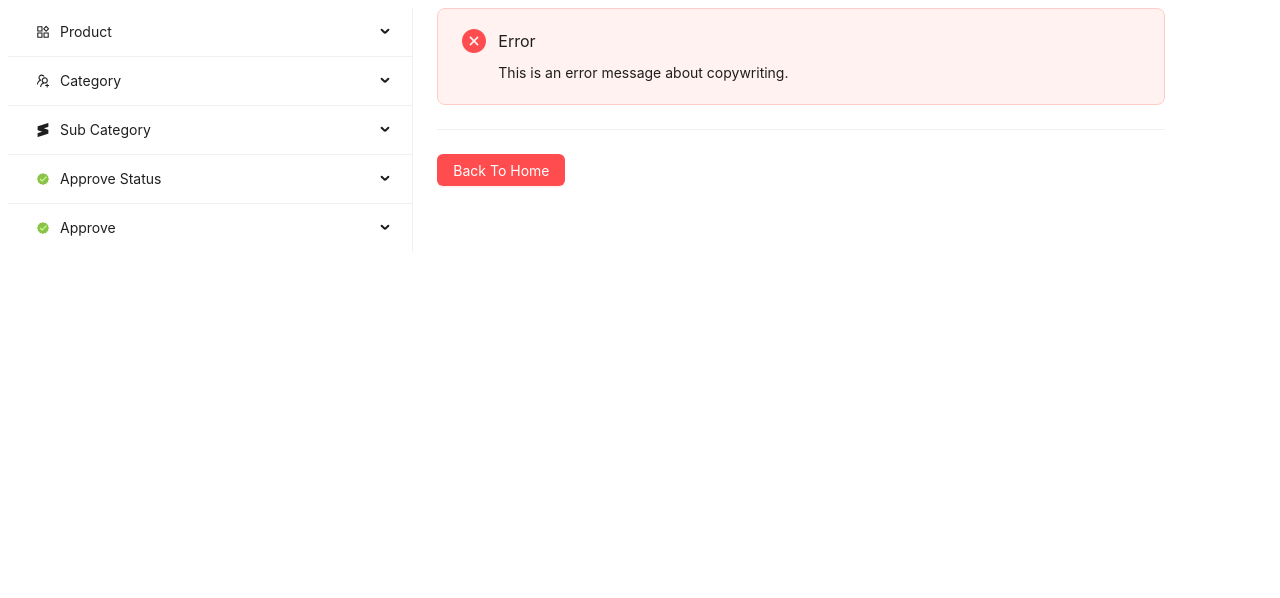
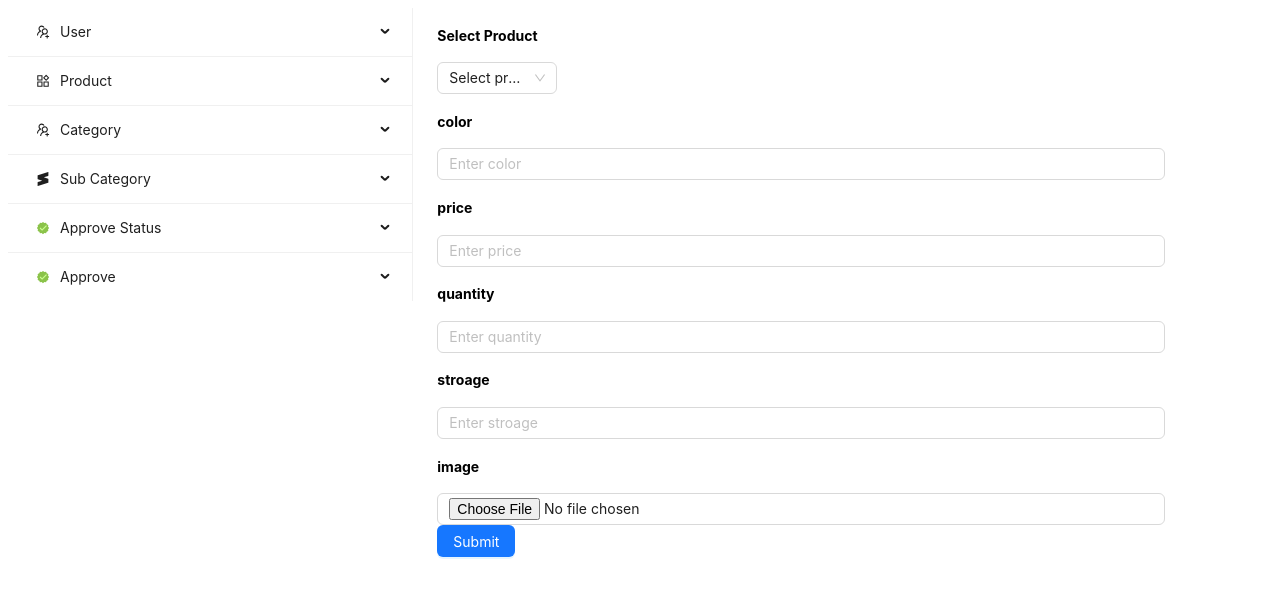
Before and after one commit to akashsarker012/e-commerce-dashboard, a React (Vite) app: page /addvariant in a window 1280 px wide. Shown: the top 598 px of the page. Built offline with nearby package versions, Linux system fonts and the light colour scheme; no server answers; sample sign-in values are in the browser's storage.

Commit message:
create varients

```diff
--- a/src/components/AddProduct.jsx
+++ b/src/components/AddProduct.jsx
@@ -32,6 +32,7 @@ export default function AddProduct() {
       // "image" : "aaaaaa",
       store : selectStore
     })
+    console.log(data);
   };
 
   return (
--- /dev/null
+++ b/src/components/AddVariant.jsx
@@ -0,0 +1,90 @@
+
+import axios from 'axios';
+import React, { useEffect, useState } from 'react'
+import { Button, DatePicker, Input, Select, } from 'antd';
+export default function AddVariant() {
+
+    const [productData, setproductData] = useState([])
+    const [productName, setProductName] = useState()
+    console.log(productName, 'productName');
+    const [image, setimage] = useState()
+    useEffect(() => {
+        async function getParoductData() {
+            const data = await axios.get("http://localhost:3000/api/v1/product/getallproduct");
+
+            let arr = [];
+            data.data.map((item) => {
+                arr.push({
+                    value: item._id,
+                    label: item.name,
+                });
+                setproductData(arr);
+            })
+        }
+        getParoductData();
+    }, [])
+
+    const [variant, setvariant] = useState({
+        color: '',
+        price: '',
+        quantity: '',
+        stroage: '',
+        image: ''
+    })
+    const handleImage = (e) => {
+        setimage(e.target.files[0]);
+    }
+    console.log(image, 'image');
+    const handlechange = (event) => {
+       const name = event.target.name;
+       const value = event.target.value;
+        setvariant({ ...variant, [name]: value });
+    }
+    console.log(variant, 'variant');
+    const handleSubmit = async () => {
+        // console.log(productName);
+        // console.log(variant.color);
+        // console.log(variant.price);
+        // console.log(variant.quantity);
+        // console.log(variant.stroage);
+        // console.log(image, 'image');
+
+        const data = await axios.post("http://localhost:3000/api/v1/product/createvariants", {
+            color: variant.color,
+            image: image,
+            price : variant.price,
+            quantity : variant.quantity,
+            stroage : variant.stroage,
+            product : productName
+        },{
+            headers: {"Content-Type": "multipart/form-data"}
+        })
+        console.log(data, 'data');
+
+    }
+    return (
+        <div>
+            <h4>Select Product</h4>
+            <Select
+                defaultValue="Select product"
+                style={{ width: 120 }}
+                options={productData}
+                onChange={(e) => setProductName(e)}
+            />
+            <>
+                <h4>color</h4>
+                <Input onChange={handlechange} type="text" placeholder="Enter color" name='color' />
+                <h4>price</h4>
+                <Input onChange={handlechange} type="text" placeholder="Enter price" name='price' />
+                <h4>quantity</h4>
+                <Input onChange={handlechange} type="text" placeholder="Enter quantity" name='quantity' />
+                <h4>stroage</h4>
+                <Input onChange={handlechange} type="text" placeholder="Enter stroage" name='stroage' />
+                <h4>image</h4>
+                <Input onChange={handleImage} type="file" name='image' />
+                <Button type="primary" onClick={handleSubmit}>Submit</Button>
+            </>
+
+        </div>
+    )
+}
--- a/src/components/Home.jsx
+++ b/src/components/Home.jsx
@@ -24,37 +24,46 @@ const items = [
   //     getItem('Item 1', 'g1', null, [getItem('Option 1', '1'), getItem('Option 2', '2')], 'group'),
   //     getItem('Item 2', 'g2', null, [getItem('Option 3', '3'), getItem('Option 4', '4')], 'group'),
   //   ]),
-  getItem("Product", "sub1", <ProductOutlined />, [
+
+  getItem("User", "sub1", <UsergroupAddOutlined />, [
+    getItem("Merchant", "/merchant"),
+    getItem("User", "/user"),
+  ]),
+  {
+    type: "divider",
+  },
+  getItem("Product", "sub2", <ProductOutlined />, [
     getItem("Add Product", "/addproduct"),
     getItem("All Product", "/allproduct"),
+    getItem("Add Variant", "/addvariant"),
     getItem("All Variant", "/allvariant"),
   ]),
   {
     type: "divider",
   },
 
-  getItem("Category", "sub2", <UsergroupAddOutlined />, [
+  getItem("Category", "sub3", <UsergroupAddOutlined />, [
     getItem("Add Category", "/addcategory"),
     getItem("All Category", "/allcategory"),
   ]),
   {
     type: "divider",
   },
-  getItem("Sub Category", "sub3", <SiSublimetext />, [
+  getItem("Sub Category", "sub4", <SiSublimetext />, [
     getItem("Add Sub Category", "/addsubcategory"),
     getItem("All Sub Category", "6"),
   ]),
   {
     type: "divider",
   },
-  getItem("Approve Status", "sub4", <FcApproval />, [
+  getItem("Approve Status", "sub5", <FcApproval />, [
     getItem("Category Status", "/categorystatus"),
     getItem("Sub Category Status", "/subcategorystatus"),
   ]),
   {
     type: "divider",
   },
-  getItem("Approve", "sub5", <FcApproval />, [
+  getItem("Approve", "sub6", <FcApproval />, [
     getItem("Approve Category", "/approve-category-status"),
     getItem("Approve Sub Category", "/approve-subcategory-status"),
   ]),
--- a/src/main.jsx
+++ b/src/main.jsx
@@ -24,12 +24,14 @@ import SubCategoryStatus from './components/Category/SubCategoryStatus.jsx';
 import AddSubCategory from "./components/Category/AddSubCategory.jsx";
 import ApproveCategory from "./components/Category/ApproveCategory.jsx";
 import ApproveSubCategory from './components/Category/ApproveSubCategory';
+import AddVariant from "./components/AddVariant.jsx";
 
 const router = createBrowserRouter(
   createRoutesFromElements(
     <Route>
       <Route path="/" element={<Home />}>
         <Route path="/addproduct" element={<AddProduct />}></Route>
+        <Route path="/addvariant" element={<AddVariant />}></Route>
         <Route path="/allproduct" element={<AllProduct />}></Route>
         <Route path="/allvariant" element={<AllVariant />}></Route>
         <Route path="/addcategory" element={<AddCategory />}></Route>
```
